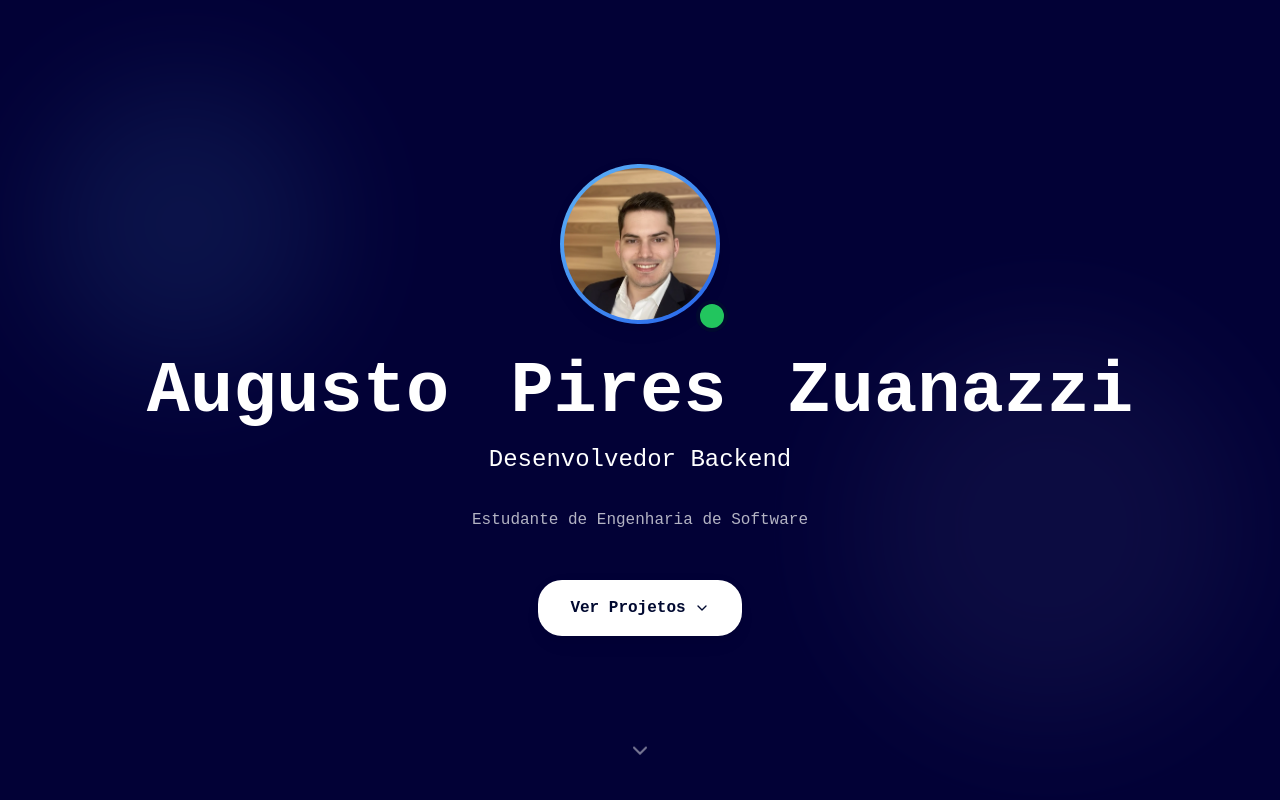
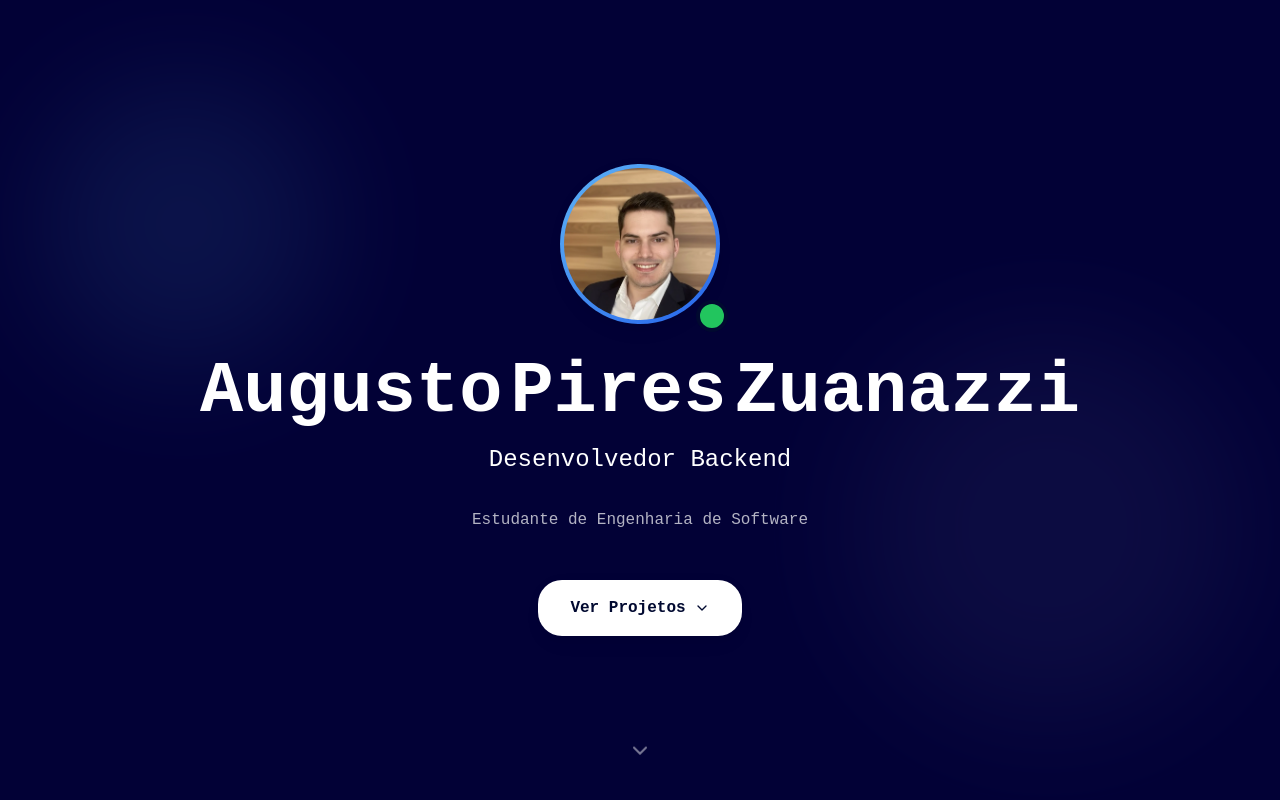
Before and after one commit to augustoznzz/portifolio, a Next.js app: page / in a window 1280 px wide. Shown: the top 800 px of the page. Built offline with nearby package versions, Linux system fonts and the light colour scheme; no server answers.

Commit message:
Update Hero.tsx

```diff
--- a/components/Hero.tsx
+++ b/components/Hero.tsx
@@ -86,10 +86,11 @@
             initial={{ opacity: 0, y: 20 }}
             animate={{ opacity: 1, y: 0 }}
             transition={{ delay: 0.4, duration: 0.6 }}
-            className="text-3xl md:text-7xl font-bold mb-4 text-white md:tracking-normal"
-            style={{ wordSpacing: '0.25em' }}
+            className="text-3xl md:text-7xl font-bold mb-4 text-white flex flex-col md:flex-row md:justify-center md:gap-2"
           >
-            Augusto Pires Zuanazzi
+            <span>Augusto</span>
+            <span>Pires</span>
+            <span>Zuanazzi</span>
           </motion.h1>
 
           {/* Description */}
```
